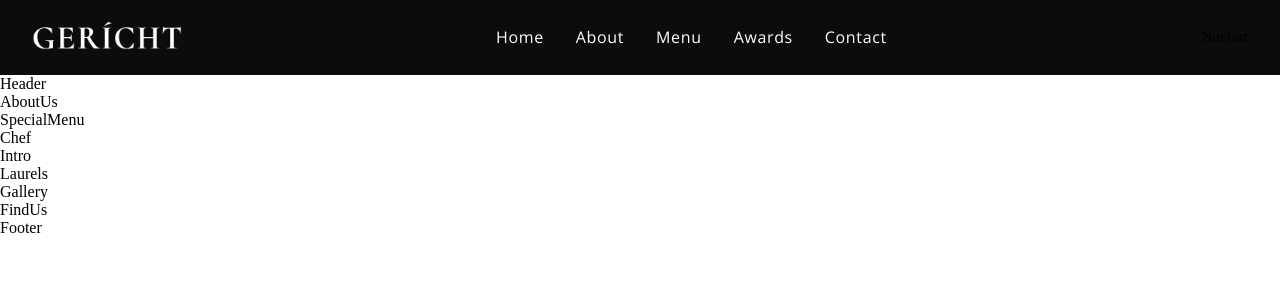
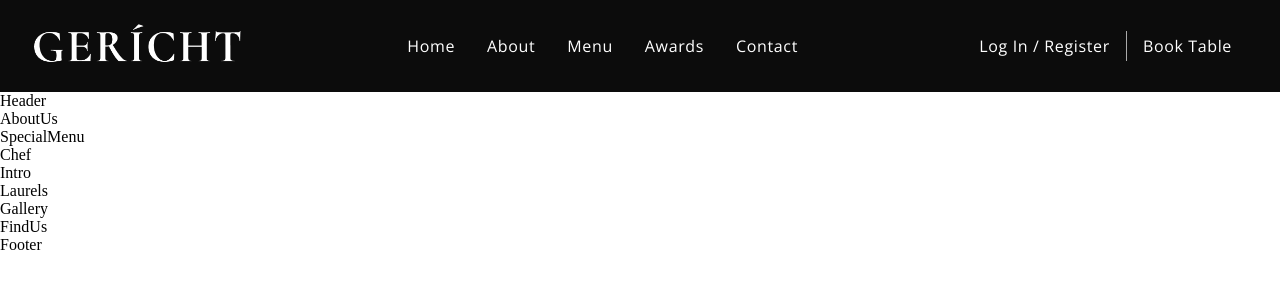
Before and after one commit to jupi1001/react-restaurant, a React (Create React App) app: page / in a window 1280 px wide. Shown: the top 300 px of the page. Built offline with nearby package versions, Linux system fonts and the light colour scheme; a web font is replaced by a local one.

Commit message:
Add Navbar

```diff
--- a/src/components/Navbar/Navbar.css
+++ b/src/components/Navbar/Navbar.css
@@ -1,4 +1,4 @@
-.app__navbar{
+.app__navbar {
   width: 100%;
   display: flex;
   justify-content: space-between;
@@ -8,17 +8,17 @@
   padding: 1rem 2rem;
 }
 
-.app__navbar-logo{
+.app__navbar-logo {
   display: flex;
   justify-content: flex-start;
   align-items: center;
 }
 
-.app__navbar-logo img{
+.app__navbar-logo img {
   width: 150px;
 }
 
-.app__navbar-links{
+.app__navbar-links {
   flex: 1;
   display: flex;
   justify-content: center;
@@ -27,7 +27,104 @@
   list-style: none;
 }
 
-.app__navbar-links li{
+.app__navbar-links li {
   margin: 0 1rem;
-  cursor:  pointer;
+  cursor: pointer;
 }
+
+.app__navbar-links li:hover {
+  color: var(--color-grey);
+}
+
+.app__navbar-login {
+  display: flex;
+  align-items: center;
+  justify-content: flex-end;
+}
+.app__navbar-login a {
+  margin: 0 1rem;
+  text-decoration: none;
+  transition: 0.5s ease;
+}
+
+.app__navbar-login a:hover {
+  border-bottom: 1px solid var(--color-golden);
+}
+
+.app__navbar-login div {
+  width: 1px;
+  height: 30px;
+  background-color: var(--color-grey);
+}
+
+.app__navbar-smallscreen {
+  display: none;
+}
+
+.app__navbar-smallscreen_overlay {
+  position: fixed;
+  top: 0;
+  left: 0;
+  width: 100%;
+  height: 100vh;
+  background-color: var(--color-black);
+  transition: 0.5s ease;
+  flex-direction: column;
+  z-index: 5;
+}
+
+.app__navbar-smallscreen_overlay .overlay__close {
+  color: var(--color-golden);
+  font-size: 27px;
+  cursor: pointer;
+  position: absolute;
+  top: 20px;
+  right: 20px;
+}
+
+.app__navbar-smallscreen_links {
+  list-style: none;
+}
+
+.app__navbar-smallscreen_links li {
+  margin: 2rem;
+  cursor: pointer;
+  color: var(--color-golden);
+  font-size: 2rem;
+  text-align: center;
+  font-family: var(--font-base);
+}
+
+.app__navbar-smallscreen_links li:hover {
+  color: var(--color-white);
+}
+
+@media screen and (max-width: 2000px) {
+  .app__navbar-logo img {
+    width: 210px;
+  }
+}
+
+@media screen and (max-width: 1150px) {
+  .app__navbar-links {
+    display: none;
+  }
+
+  .app__navbar-smallscreen {
+    display: flex;
+  }
+}
+
+@media screen and (max-width: 650px) {
+  .app__navbar {
+    padding: 1rem;
+  }
+
+  .app__navbar-login {
+    display: none;
+  }
+
+  .app__navbar-logo img {
+    width: 110px;
+  }
+}
--- a/src/components/Navbar/Navbar.jsx
+++ b/src/components/Navbar/Navbar.jsx
@@ -1,26 +1,71 @@
-import React from 'react';
-import {GiHamburgerMenu} from "react-icons/gi";
-import {MDOutlineRestaurantMenu} from "react-icons/md";
+import React, { useState } from "react";
+import { GiHamburgerMenu } from "react-icons/gi";
+import { MdOutlineRestaurantMenu } from "react-icons/md";
 
-import images from "../../constants/images"
+import images from "../../constants/images";
 
+import "./Navbar.css";
 
-import './Navbar.css';
+const Navbar = () => {
+  const [toogleMenu, setToogleMenu] = useState(false);
 
-const Navbar = () => (
-  <nav className='app__navbar'>
-    <div className='app__navbar-logo'>
-      <img src={images.gericht} alt="app logo"/>
-    </div>
-    <ul className='app__navbar-links'>
-      <li className='p__opensans'><a href='#home'>Home</a></li>
-      <li className='p__opensans'><a href='#about'>About</a></li>
-      <li className='p__opensans'><a href='#menu'>Menu</a></li>
-      <li className='p__opensans'><a href='#awards'>Awards</a></li>
-      <li className='p__opensans'><a href='#contact'>Contact</a></li>
-    </ul>
-    Navbar
-  </nav>
-);
-
+  return (
+    <nav className="app__navbar">
+      <div className="app__navbar-logo">
+        <img src={images.gericht} alt="app logo" />
+      </div>
+      <ul className="app__navbar-links">
+        <li className="p__opensans">
+          <a href="#home">Home</a>
+        </li>
+        <li className="p__opensans">
+          <a href="#about">About</a>
+        </li>
+        <li className="p__opensans">
+          <a href="#menu">Menu</a>
+        </li>
+        <li className="p__opensans">
+          <a href="#awards">Awards</a>
+        </li>
+        <li className="p__opensans">
+          <a href="#contact">Contact</a>
+        </li>
+      </ul>
+      <div className="app__navbar-login">
+        <a href="#login" className="p__opensans">
+          Log In / Register
+        </a>
+        <div />
+        <a href="/" className="p__opensans">
+          Book Table
+        </a>
+      </div>
+      <div className="app__navbar-smallscreen">
+        <GiHamburgerMenu color="#fff" fontSize={27} onClick={() => setToogleMenu(true)} />
+        {toogleMenu && (
+          <div className="app__navbar-smallscreen_overlay flex__center slide-bottom">
+            <MdOutlineRestaurantMenu fontSize={27} className="overlay__close" onClick={() => setToogleMenu(false)} />
+            <ul className="app__navbar-smallscreen_links">
+              <li className="p__opensans">
+                <a href="#home">Home</a>
+              </li>
+              <li className="p__opensans">
+                <a href="#about">About</a>
+              </li>
+              <li className="p__opensans">
+                <a href="#menu">Menu</a>
+              </li>
+              <li className="p__opensans">
+                <a href="#awards">Awards</a>
+              </li>
+              <li className="p__opensans">
+                <a href="#contact">Contact</a>
+              </li>
+            </ul>
+          </div>
+        )}
+      </div>
+    </nav>
+  );
+};
 export default Navbar;
```
